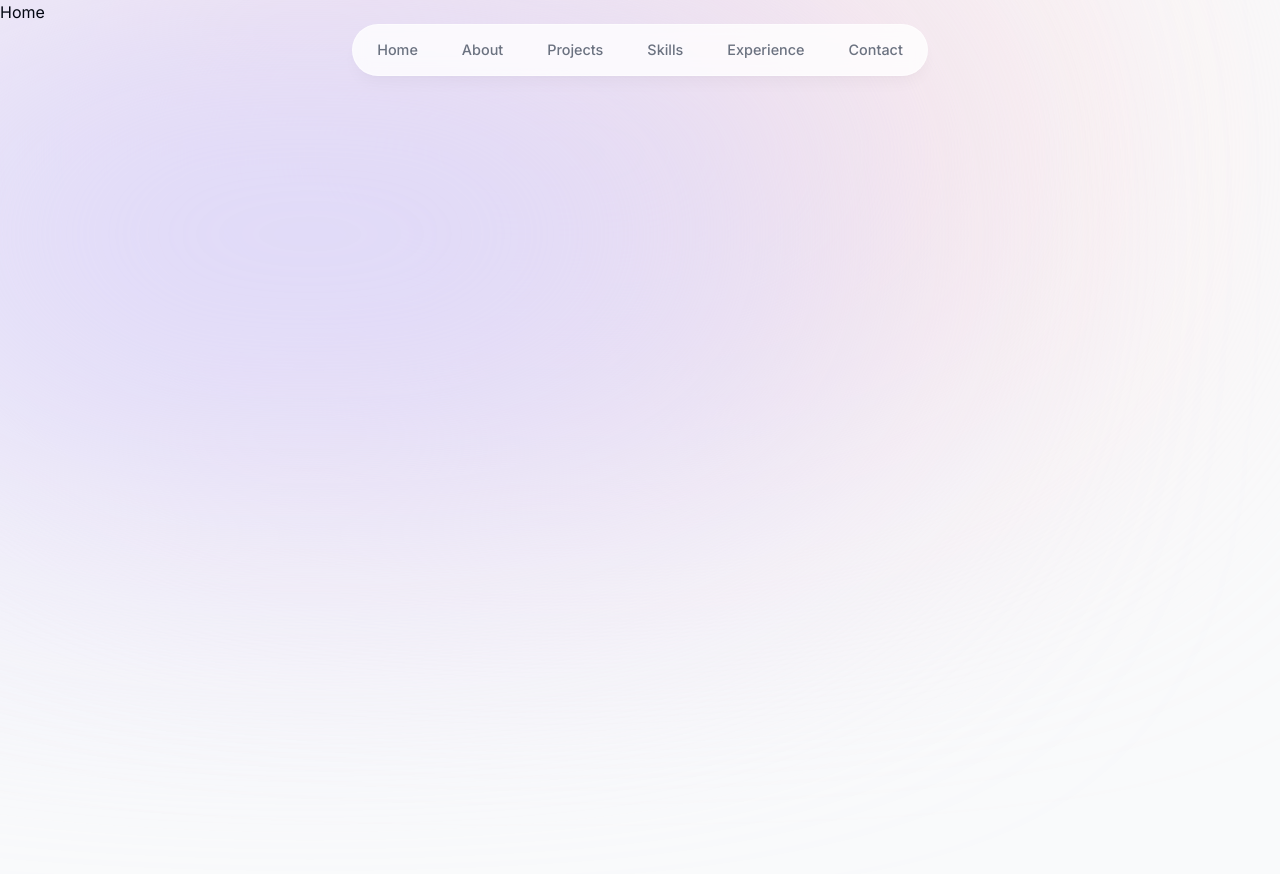
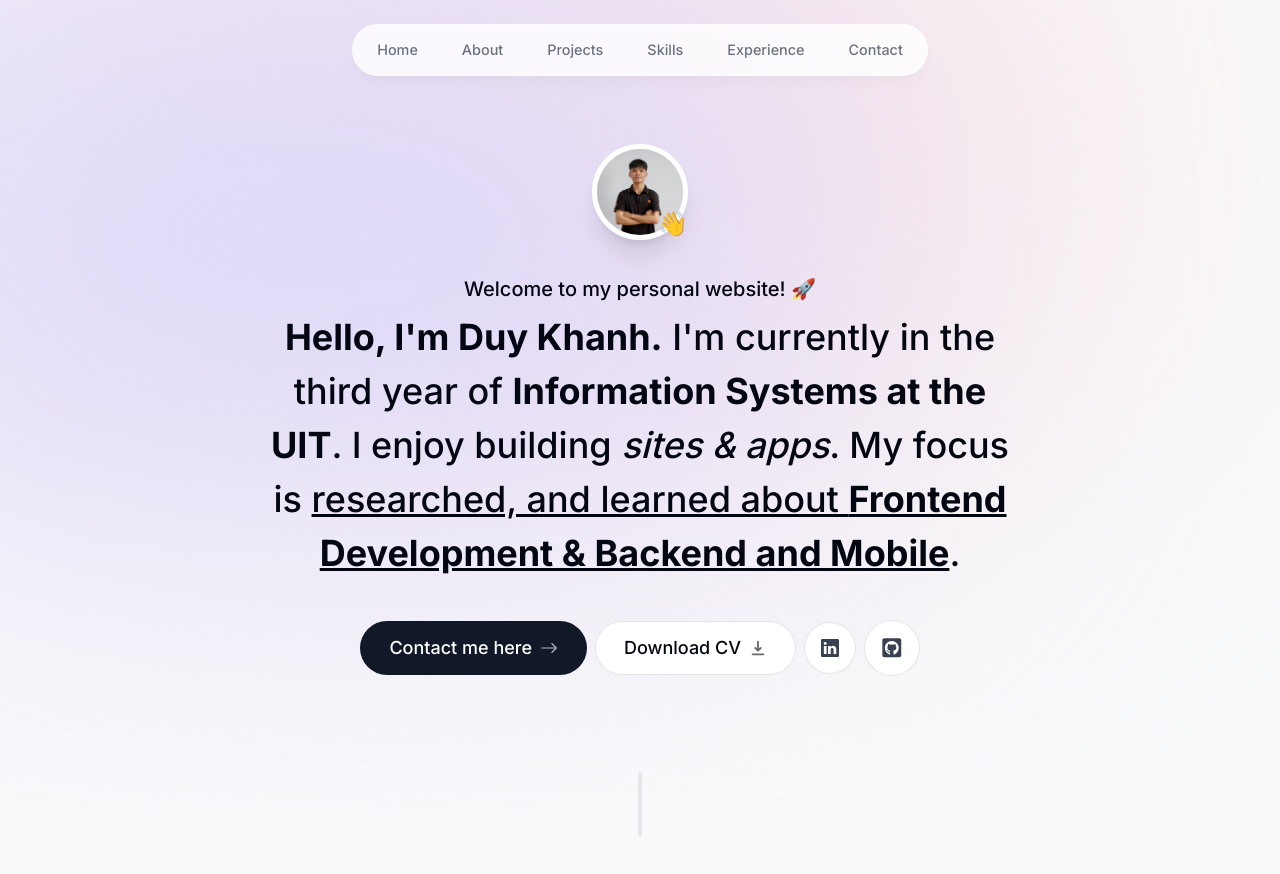
Before and after one commit to DiiKhanh/portfolio, a Next.js app: page / in a window 1280 px wide. Shown: the top 874 px of the page. Built offline with nearby package versions, Linux system fonts and the light colour scheme.

Commit message:
add intro

```diff
--- a/src/app/layout.tsx
+++ b/src/app/layout.tsx
@@ -16,8 +16,9 @@
   children: React.ReactNode
 }) {
   return (
-    <html lang="en">
-      <body className={`${inter.className} bg-gray-50 text-gray-950 relative h-[1000px]`}>
+    <html lang='en'>
+      <body className={`${inter.className} bg-gray-50 text-gray-950 relative h-[1000px]
+      pt-28 sm:pt-36`}>
         <div className='bg-[#fbe2e3] absolute -z-10 top-[-6rem] right-[11rem]
         h-[31.25rem] w-[31.25rem] rounded-full blur-[10rem] sm:w-[68.75rem]'></div>
         <div className='bg-[#dbd7fb] absolute -z-10 top-[-1rem] left-[-35rem]
--- a/src/app/page.tsx
+++ b/src/app/page.tsx
@@ -1,8 +1,11 @@
+import Intro from '@/components/intro';
+import SectionDivider from '@/components/section-divider';
 
 export default function Home() {
   return (
-    <main className="">
-      Home
+    <main className='flex flex-col items-center px-4'>
+      <Intro />
+      <SectionDivider />
     </main>
   );
 }
--- /dev/null
+++ b/src/components/intro.tsx
@@ -0,0 +1,84 @@
+'use client';
+
+import Image from 'next/image';
+import Link from 'next/link';
+import { motion } from 'framer-motion';
+import { BsArrowRight, BsLinkedin } from 'react-icons/bs';
+import { HiDownload } from 'react-icons/hi';
+import { FaGithubSquare } from 'react-icons/fa';
+import avtImg from '../../public/avt.jpg';
+
+
+export default function Intro() {
+  return (
+    <section className='mb-28 max-w-[50rem] text-center sm:mb-0'>
+      <div className='flex items-center justify-center'>
+        <div className='relative'>
+          <motion.div
+            initial={{ opacity: 0, scale: 0 }}
+            animate={{ opacity: 1, scale: 1 }}
+            transition={{
+              type: 'tween',
+              duration: 0.2
+            }}
+          >
+            <Image src={avtImg} alt='Avatar' height='192' width='192' quality='95'
+              priority={true} className='h-24 w-24 object-cover rounded-full border-white
+              border-[0.35rem] shadow-xl'
+            />
+          </motion.div>
+          <motion.span className='text-2xl absolute bottom-0 right-0'
+            initial={{ opacity: 0, scale: 0 }}
+            animate={{ opacity: 1, scale: 1 }}
+            transition={{
+              type: 'spring',
+              delay: 0.1,
+              duration: 0.7,
+              stiffness: 125
+            }}
+          >👋</motion.span>
+        </div>
+      </div>
+      <motion.h1
+        className='mb-10 mt-4 px-4 text-2xl font-medium !leading-[1.5] sm:text-4xl'
+        initial={{ opacity: 0, y: 100 }}
+        animate={{ opacity: 1, y: 0 }}
+      >
+        <span className='text-xl'>Welcome to my personal website! 🚀</span><br/>
+        <span className='font-bold'>Hello, I'm Duy Khanh.</span> I'm currently in the third year of <span className='font-bold'> Information Systems at the UIT</span>. I enjoy building <span className='italic'>sites & apps</span>. My focus is{' '}<span className='underline'>researched, and learned about <span className='font-bold'>Frontend Development & Backend and Mobile</span></span>.
+      </motion.h1>
+      <motion.div className='flex flex-col sm:flex-row items-center justify-center gap-2 px-4 text-lg font-medium'
+        initial={{ opacity: 0, y: 100 }}
+        animate={{ opacity: 1, y: 0 }}
+        transition={{
+          delay: 0.1
+        }}>
+        <Link href='#contact'
+          className='group px-7 py-3 rounded-full bg-gray-900 text-white flex items-center gap-2 outline-none focus:scale-110 hover:scale-110 hover:bg-gray-950 active:scale-105 transition border border-black/10'
+        >
+          Contact me here{' '}<BsArrowRight className='opacity-70 group-hover:translate-x-1 transition' />
+        </Link>
+        <a href='/CV.pdf' className='group px-7 py-3 rounded-full bg-white flex items-center gap-2 outline-none focus:scale-110 hover:scale-110 active:scale-105 transition cursor-pointer border border-black/10'
+          download={true}
+        >
+          Download CV{' '}<HiDownload className='opacity-60 group-hover:translate-y-1 transition' />
+        </a>
+        <a
+          className='bg-white p-4 text-gray-700 hover:text-gray-950 flex items-center gap-2 rounded-full focus:scale-[1.15] hover:scale-[1.15] active:scale-105 transition cursor-pointer border border-black/10'
+          href='https://linkedin.com'
+          target='_blank'
+        >
+          <BsLinkedin />
+        </a>
+
+        <a
+          className='bg-white p-4 text-gray-700 flex items-center gap-2 text-[1.35rem] rounded-full focus:scale-[1.15] hover:scale-[1.15] hover:text-gray-950 active:scale-105 transition cursor-pointer border border-black/10'
+          href='https://github.com'
+          target='_blank'
+        >
+          <FaGithubSquare />
+        </a>
+      </motion.div>
+    </section>
+  );
+};
--- /dev/null
+++ b/src/components/section-divider.tsx
@@ -0,0 +1,15 @@
+'use client';
+
+import React from 'react';
+import { motion } from 'framer-motion';
+
+export default function SectionDivider() {
+  return (
+    <motion.div
+      className='bg-gray-200 my-24 h-16 w-1 rounded-full hidden sm:block'
+      initial={{ opacity: 0, y: 100 }}
+      animate={{ opacity: 1, y: 0 }}
+      transition={{ delay: 0.125 }}
+    ></motion.div>
+  );
+}
```
Also changed, not shown: src/components/header.tsx (+4 -4 lines), .eslintrc.json, public/avt.jpg (added).
